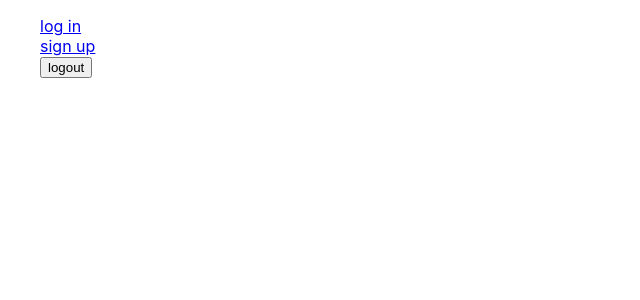
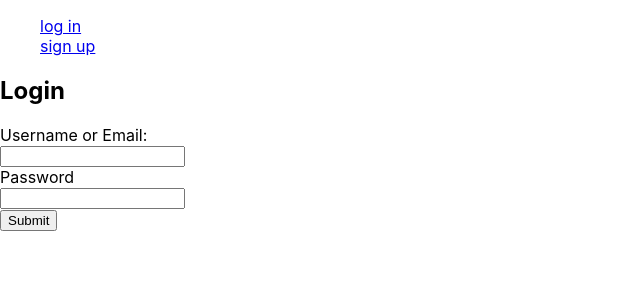
Before and after one commit to Richard-Hillman/front-end-lab-12, a React (Create React App) app: page /login in a window 1280 px wide. Shown: the top 300 px of the page, without its empty margins (0-640 px from the left). Built offline with nearby package versions, Linux system fonts and the light colour scheme.

Commit message:
login, signup, and todos page are all working

```diff
--- a/src/App.js
+++ b/src/App.js
@@ -10,14 +10,11 @@ import SignUp from './SignUp.js';
 import Home from './Home.js';
 import Todos from './Todos.js';
 import './App.css';
+import PrivateRoute from './PrivateRoute.js'
+
+// ------------------------------------------------------------------
 
 export default class App extends Component {
-  // state = { token: localStorage.getItem('TOKEN') }
-
-  // handleTokenChange = (myToken) => {
-  //   this.setState({ token: myToken });
-  //   localStorage.setItem('TOKEN', myToken);
-  // }
 
   state= {
     username: localStorage.getItem('USERNAME') || '',
@@ -34,19 +31,58 @@ export default class App extends Component {
     })
   }
 
+  logOut = () => {
+    localStorage.setItem('TOKEN', '');
+    localStorage.setItem('USERNAME', '');
+
+    this.setState({
+      username: '',
+      token: ''
+    })
+
+  }
+
+
+// -------------------------------------------------------------------------
+
   render() {
     return (
       <div>
         <Router>
           <ul>
-            { this.state.username }
+          {
+            this.state.token
+
+// -------------------------------------------------
+
+          ? <div>
+            {this.state.username}
+              <button onClick={this.logOut}>
+              Log Out
+              </button>
+            </div>
+
+          : <>
             <Link to="/login"><div>log in</div></Link>
             <Link to="/signup"><div>sign up</div></Link>
-            <button onClick={() => this.handleTokenChange('')}>logout</button>
+            </>
+          }
+
           </ul>
+
+{/* ------------------------------------------------ */}
+
           <Switch>
             <Route exact path='/' render={(routerProps) => <Home {...routerProps} />} />
-            <Route exact path='/login' render={(routerProps) => <Login {...routerProps} />} />
+
+{/* ------------------------------------------------ */}
+
+            <Route exact path='/login' render={(routerProps) => <Login {...routerProps}
+            changerTN={this.changerTN}
+            />} />
+
+{/* ------------------------------------------------ */}
+
             <Route exact path='/signup'
             render={
               (routerProps) =>
@@ -56,7 +92,15 @@ export default class App extends Component {
                 />
             }
             />
-            <Route exact path='/todos' render={(routerProps) => <Todos {...routerProps} token={this.state.token} />} />
+
+{/* ------------------------------------------------ */}
+
+            <PrivateRoute
+              token={this.state.token}
+              exact
+              path='/todos'
+              render={(routerProps) =>
+              <Todos {...routerProps} token={this.state.token} />} />
           </Switch>
         </Router>
       </div>
--- a/src/Login.js
+++ b/src/Login.js
@@ -1,11 +1,66 @@
 import React, { Component } from 'react';
 import './App.css';
+import request from 'superagent';
 
 export default class Login extends Component {
+    state = {
+        email: '',
+        password: '',
+        loading: false,
+        err: null,
+    }
+
+    handleSubmit = async (e) => {
+        e.preventDefault()
+        this.setState({ loading:true })
+        try{
+        const user = await request
+            .post('https://rocky-lowlands-87745.herokuapp.com/auth/signin')
+            .send(this.state);
+
+
+            console.log(user.body,'sending you todos')
+            this.setState({ loading: false })
+
+            this.props.changerTN(user.body.email,
+            user.body.token);
+            this.props.history.push('/todos')
+        }
+        catch(err) {
+            this.setState({ err: 'Fancy pants lads for mooon cheese, eat the moon cream, fingers '})
+        }
+
+    }
+
     render() {
         return (
             <div>
+                <form onSubmit={this.handleSubmit}>
+                    <h2>Login</h2>
+                    Username or Email:
+                    <label>
+                        {this.state.err && <div>
+                            {this.state.err}
+                            </div>}
+                        <input
+                        value={this.state.email}
+                        onChange={(e) => this.setState({ email: e.target.value})}
+                        />
+                    </label>
+                    Password
+                    <label type="password">
+                        <input
+                        value={this.state.password}
+                        onChange={(e) => this.setState({ password: e.target.value})}
+                        />
+                    </label>
 
+                    {
+                        this.state.loading
+                        ? 'spins'
+                        : <button>Submit</button>
+                    }
+                </form>
             </div>
         )
     }
--- /dev/null
+++ b/src/PrivateRoute.js
@@ -0,0 +1,15 @@
+import React from 'react'
+import { Route, Redirect } from 'react-router-dom'
+
+const PrivateRoute = ({ render: Component, ...rest }) => {
+    return (
+    // Show the component only when the user is logged in
+    // Otherwise, redirect the user to /signin page
+    <Route
+    {...rest}
+    render={props => (rest.token ? <Component {...props} {...rest} /> : <Redirect to="/login" />)}
+    />
+)
+}
+
+export default PrivateRoute
--- a/src/SignUp.js
+++ b/src/SignUp.js
@@ -34,6 +34,8 @@ export default class SignUp extends Component {
                     <label>
                         <input
                         value={this.state.email}
+                        type="email"
+                        required
                         onChange={(e) => this.setState({ email: e.target.value})}
                         />
                     </label>
```
